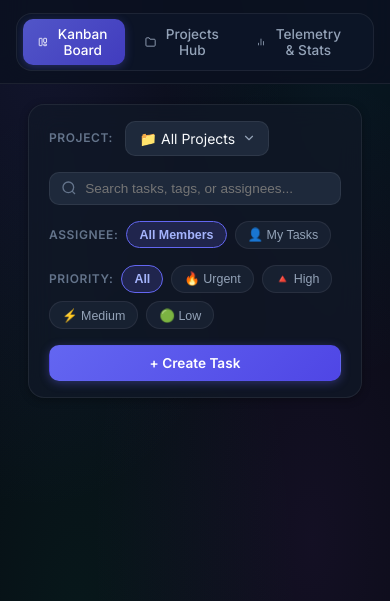
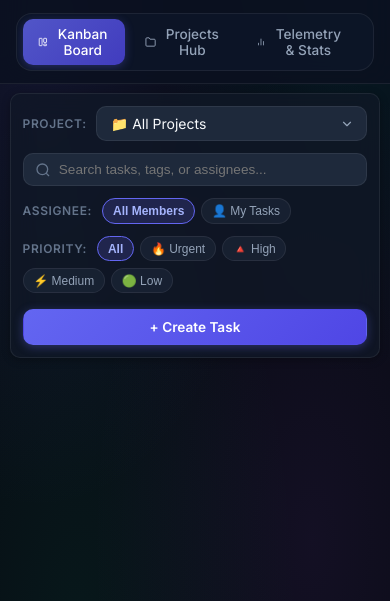
Before and after one commit to aungkaungset-mike/CC-Project-2, a website: page public/index.html in a window 390 px wide. Shown: the part 135-736 px from the top of the page. Drawn offline with Linux system fonts and the light colour scheme; no server answers.

Commit message:
fix(css): fix mobile overflow on project selector, search bar, and filter controls

```diff
--- a/public/css/style.css
+++ b/public/css/style.css
@@ -469,12 +469,16 @@ a:hover {
   border: 1px solid var(--border-subtle);
   border-radius: var(--radius-lg);
   box-shadow: var(--shadow-sm);
+  max-width: 100%;
+  box-sizing: border-box;
 }
 
 .project-selector-wrapper {
   display: flex;
   align-items: center;
   gap: 0.75rem;
+  min-width: 0;
+  max-width: 100%;
 }
 
 .control-label {
@@ -483,6 +487,8 @@ a:hover {
   text-transform: uppercase;
   color: var(--text-muted);
   letter-spacing: 0.05em;
+  white-space: nowrap;
+  flex-shrink: 0;
 }
 
 .select-custom {
@@ -500,6 +506,11 @@ a:hover {
   background-size: 14px;
   cursor: pointer;
   transition: border-color var(--transition-fast);
+  max-width: 100%;
+  min-width: 0;
+  box-sizing: border-box;
+  text-overflow: ellipsis;
+  white-space: nowrap;
 }
 .select-custom:focus {
   outline: none;
@@ -511,6 +522,8 @@ a:hover {
   position: relative;
   display: flex;
   align-items: center;
+  min-width: 0;
+  max-width: 100%;
 }
 .search-icon {
   position: absolute;
@@ -525,13 +538,14 @@ a:hover {
   padding: 0.5rem 0.85rem 0.5rem 2.2rem;
   color: var(--text-primary);
   font-size: 0.85rem;
-  min-width: 220px;
-  transition: all var(--transition-fast);
+  min-width: 180px;
+  max-width: 100%;
+  box-sizing: border-box;
+  transition: border-color var(--transition-fast), box-shadow var(--transition-fast);
 }
 .search-input:focus {
   outline: none;
   border-color: var(--primary);
-  min-width: 270px;
   box-shadow: 0 0 0 2px var(--primary-glow);
 }
 
@@ -759,16 +773,90 @@ a:hover {
   }
 }
 
+@media (max-width: 900px) {
+  .app-main {
+    padding: 0.85rem 1rem 2rem;
+  }
+
+  .control-bar {
+    flex-direction: column;
+    align-items: stretch;
+    padding: 0.85rem 1rem;
+    gap: 0.85rem;
+    width: 100%;
+    max-width: 100%;
+    box-sizing: border-box;
+  }
+
+  .project-selector-wrapper {
+    width: 100%;
+    display: flex;
+    align-items: center;
+    gap: 0.6rem;
+    min-width: 0;
+  }
+
+  .project-selector-wrapper .control-label {
+    flex-shrink: 0;
+  }
+
+  .project-selector-wrapper .select-custom {
+    flex: 1;
+    width: 100%;
+    min-width: 0;
+    max-width: 100%;
+    box-sizing: border-box;
+  }
+
+  .search-input-wrapper {
+    width: 100%;
+    min-width: 0;
+  }
+
+  .search-input {
+    width: 100%;
+    min-width: 0;
+    max-width: 100%;
+    box-sizing: border-box;
+  }
+  .search-input:focus {
+    width: 100%;
+    min-width: 0;
+  }
+
+  .filter-group {
+    width: 100%;
+    display: flex;
+    align-items: center;
+    flex-wrap: wrap;
+    gap: 0.4rem;
+  }
+
+  .filter-group .control-label {
+    flex-shrink: 0;
+    margin-right: 0.25rem;
+  }
+
+  #kanbanAddTaskBtn {
+    width: 100%;
+    margin-top: 0.25rem;
+  }
+}
+
 @media (max-width: 640px) {
+  .app-main {
+    padding: 0.6rem 0.6rem 1.5rem;
+  }
+  .control-bar {
+    padding: 0.75rem;
+    border-radius: var(--radius-md);
+    gap: 0.75rem;
+  }
   .form-row {
     grid-template-columns: 1fr;
   }
-  .control-bar {
-    flex-direction: column;
-    align-items: stretch;
-  }
-  .search-input {
-    width: 100%;
-    min-width: 0;
+  .filter-chip {
+    padding: 0.3rem 0.6rem;
+    font-size: 0.75rem;
   }
 }
```
